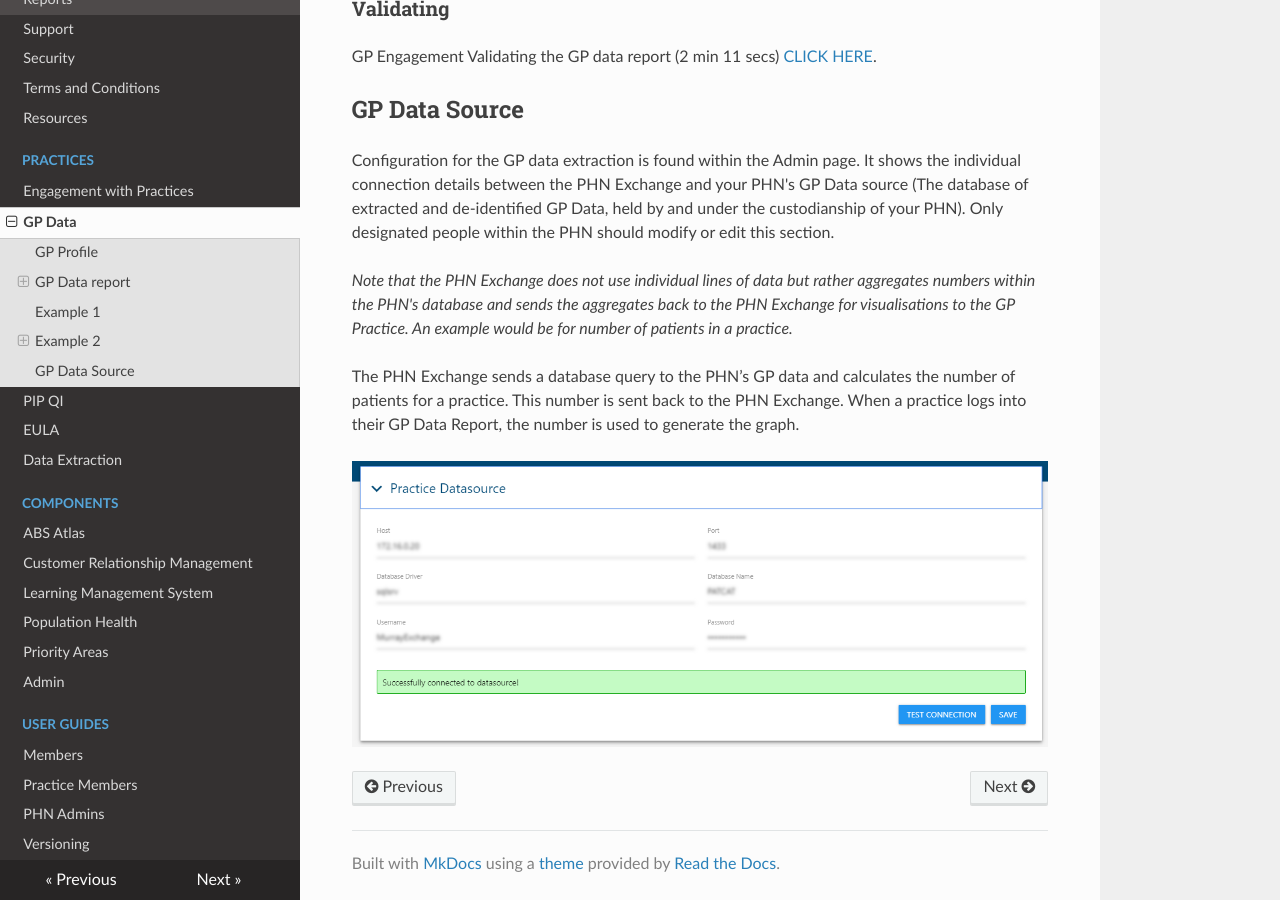
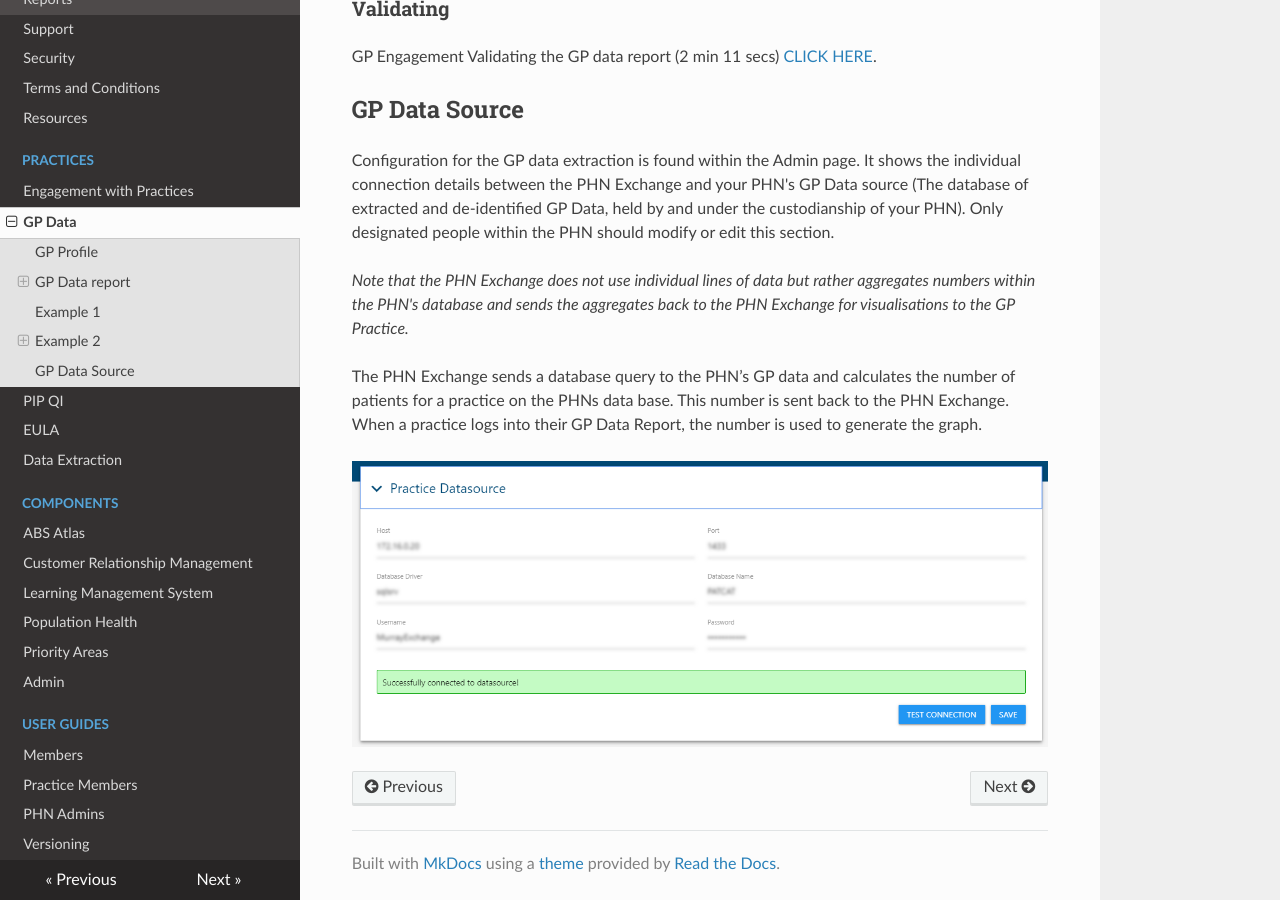
Before and after one commit to MurrayPHN/phn-exchange-docs, an MkDocs documentation site: the page built from docs/practices/gpdata.md, in a window 1280 px wide and 900 px high, scrolled down 2897 px. Built offline with MkDocs 1.6.1, drawn with Linux system fonts in a browser that asks for light colours; nearby versions of some CDN libraries.

Commit message:
Update gpdata.md

```diff
--- a/docs/practices/gpdata.md
+++ b/docs/practices/gpdata.md
@@ -56,8 +56,8 @@ GP Engagement Validating the GP data report (2 min 11 secs) [CLICK HERE](https:/
 
 Configuration for the GP data extraction is found within the Admin page. It shows the individual connection details between the PHN Exchange and your PHN's GP Data source (The database of extracted and de-identified GP Data, held by and under the custodianship of your PHN). Only designated people within the PHN should modify or edit this section.
 
-*Note that the PHN Exchange does not use individual lines of data but rather aggregates numbers within the PHN's database and sends the aggregates back to the PHN Exchange for visualisations to the GP Practice. An example would be for number of patients in a practice.*
+*Note that the PHN Exchange does not use individual lines of data but rather aggregates numbers within the PHN's database and sends the aggregates back to the PHN Exchange for visualisations to the GP Practice.*
 
-The PHN Exchange sends a database query to the PHN’s GP data and calculates the number of patients for a practice. This number is sent back to the PHN Exchange. When a practice logs into their GP Data Report, the number is used to generate the graph.
+The PHN Exchange sends a database query to the PHN’s GP data and calculates the number of patients for a practice on the PHNs data base. This number is sent back to the PHN Exchange. When a practice logs into their GP Data Report, the number is used to generate the graph.
 
 ![GP data source details](../../img/gp-datasource.png)
```
